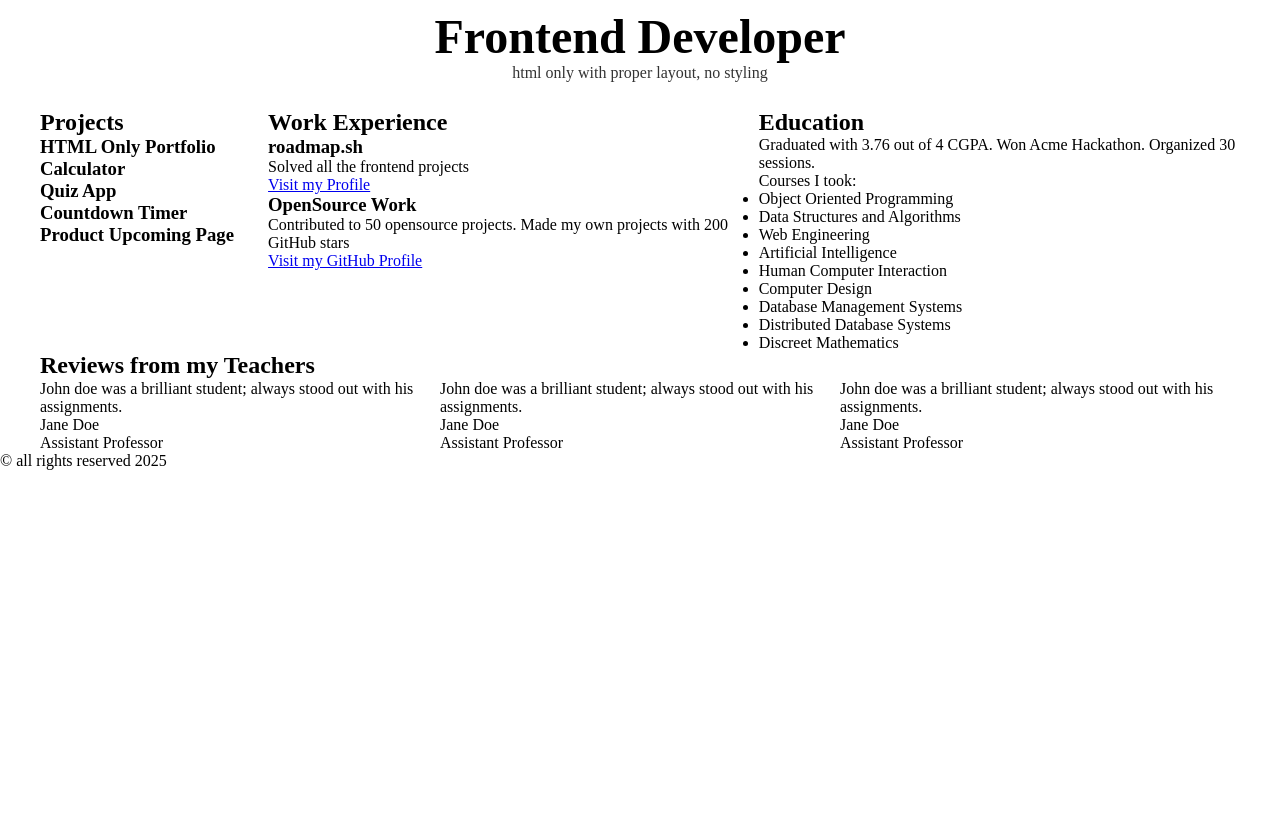
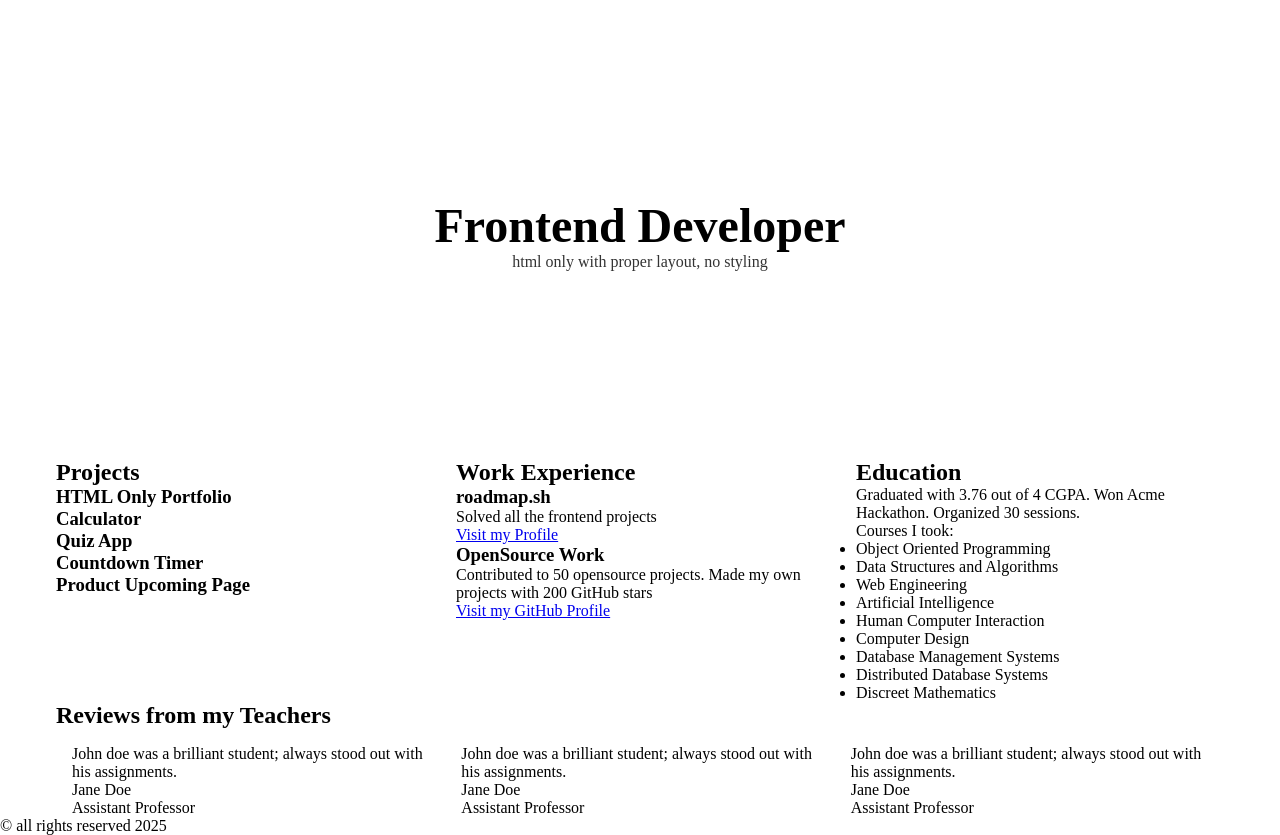
Before and after one commit to joseMarchanDev/frontend-challenges, a plain HTML site: page challenges/personal-portfolio/index.html in a window 1280 px wide. Shown: the part 47-882 px from the top of the page. Before the commit the page ends 800 px from the top, so only its background shows below. Drawn offline with Linux system fonts and the light colour scheme.

Commit message:
Add styles v1

```diff
--- a/challenges/personal-portfolio/styles.css
+++ b/challenges/personal-portfolio/styles.css
@@ -41,18 +41,23 @@ nav ul li a {
 
 main {
     display: grid;
-    grid-auto-rows: minmax(100px, auto);
     width: 100%;
     max-width: 1200px;
     margin: 0 auto;
+    grid-template-areas:
+        "hero"
+        "projects"
+        "work-experience"
+        "education"
+        "teacher-reviews";
 }
 
 .hero {
     display: flex;
     flex-direction: column;
     align-items: center;
-    grid-column-start: 1;
-    grid-column-end: 4;
+    justify-content: center;
+    grid-area: hero;
 }
 
 .hero h1 {
@@ -66,39 +71,56 @@ main {
     color: #333;
 }
 
+.projects {
+    grid-area: projects;
+}
+
+.work-experience {
+    grid-area: work-experience;
+}
+
+.education {
+    grid-area: education;
+}
+
 .teacher-reviews {
-    grid-column-start: 1;
-    grid-column-end: 4;
     display: grid;
-    grid-template-columns: repeat(3, 1fr);
+    grid-template-columns: 1fr;
+    grid-area: teacher-reviews;
 }
 
 .teacher-reviews h2 {
-    grid-column-start: 1;
-    grid-column-end: 4;
+
 }
 
-@media (max-width: 768px) {
+@media (min-width: 768px) {
     main {
-        grid-template-columns: 1fr;
-        grid-auto-rows: minmax(100px, auto);
-        max-width: 100%;
+        grid-template-columns: 1fr 1fr 1fr;
+        grid-template-areas:
+        "hero hero hero"
+        "projects work-experience education"
+        "teacher-reviews teacher-reviews teacher-reviews";
+        ;
     }
 
     .hero {
-        grid-column-start: 1;
-        grid-column-end: 1;
-        margin-bottom: 1rem;
+        height: 450px;
+    }
+
+    .projects,
+    .work-experience,
+    .education,
+    .teacher-reviews,
+    .review {
+        margin: 0 1rem;
     }
 
     .teacher-reviews {
-        grid-template-columns: 1fr;
-        grid-auto-rows: minmax(100px, auto);
+        grid-template-columns: 1fr 1fr 1fr;
     }
 
     .teacher-reviews h2 {
-        grid-column-start: 1;
-        grid-column-end: 1;
+        grid-column: 1 / span 3;
         margin-bottom: 1rem;
     }
 }
```
Also changed, not shown: 1 other file.
